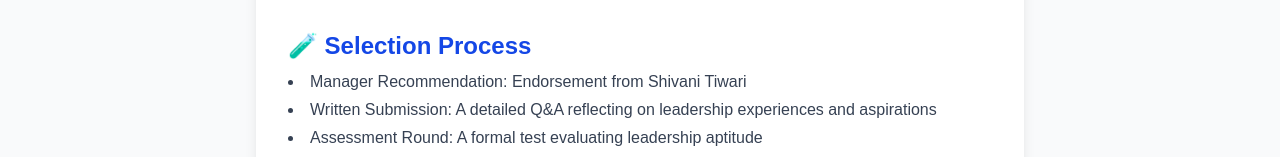
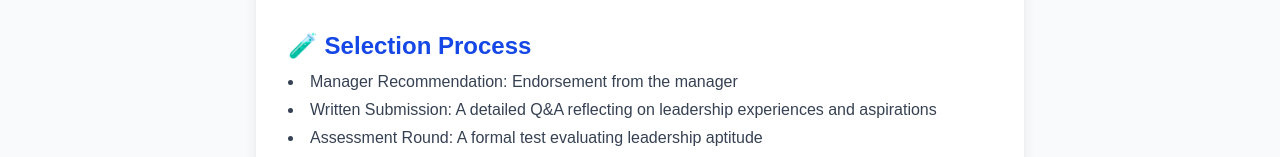
Before and after one commit to ParagNaikade/my-portfolio, a Next.js app: page /leadership/elp in a window 1280 px wide. Shown: the part 418-575 px from the top of the page. Built offline with nearby package versions, Linux system fonts and the light colour scheme.

Commit message:
update data

```diff
--- a/src/data/caseStudies.ts
+++ b/src/data/caseStudies.ts
@@ -25,7 +25,7 @@ const elpCaseStudy: ICaseStudy = {
       heading: "🧪 Selection Process",
       content: "",
       listItems: [
-        "Manager Recommendation: Endorsement from Shivani Tiwari",
+        "Manager Recommendation: Endorsement from the manager",
         "Written Submission: A detailed Q&A reflecting on leadership experiences and aspirations",
         "Assessment Round: A formal test evaluating leadership aptitude",
         "Final Interview: Panel interview with senior leaders",
```
